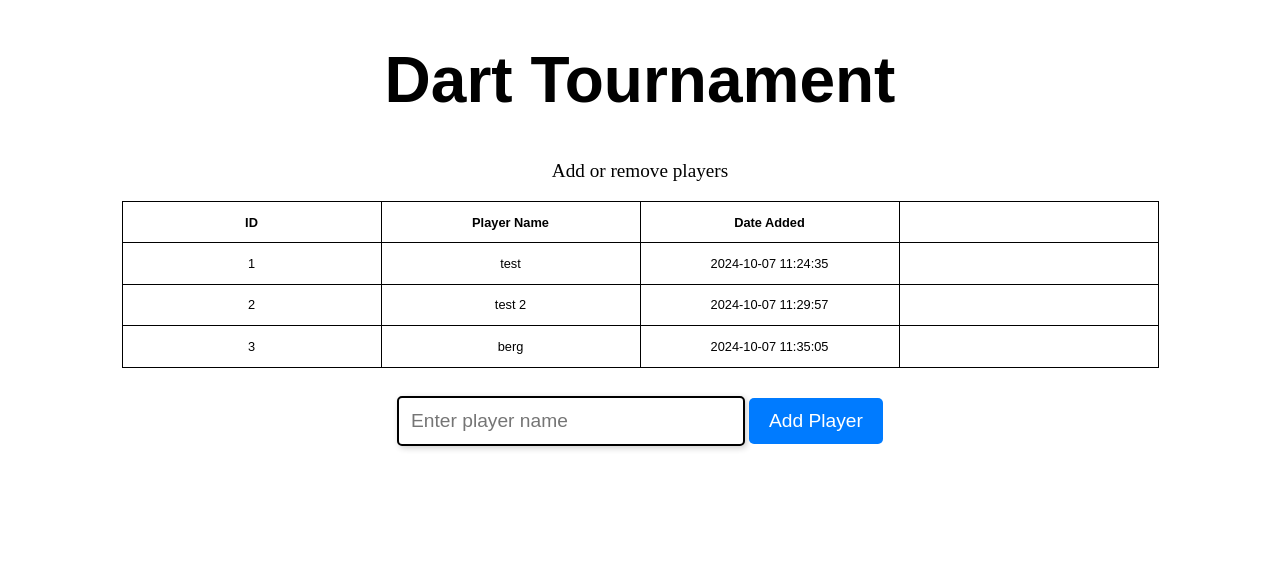
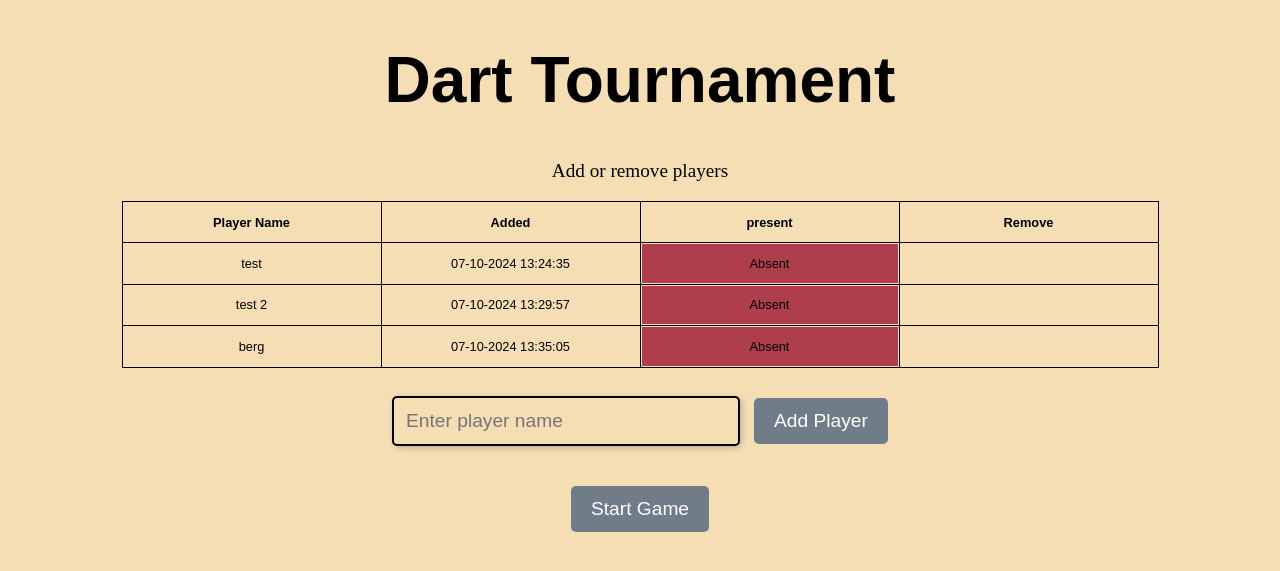
Before and after one commit to Fubiii11/Dart_tournament, a Flask app: page / in a window 1280 px wide. Shown: the top 571 px of the page. Run offline with Flask 3, Linux system fonts and the light colour scheme.

Commit message:
button to set player on present

```diff
--- a/app.py
+++ b/app.py
@@ -1,6 +1,7 @@
 from flask import Flask, render_template, request, redirect, url_for
 from flask_sqlalchemy import SQLAlchemy
 from datetime import datetime
+import pytz
 
 app = Flask(__name__)
 app.config["SQLALCHEMY_DATABASE_URI"] = "sqlite:///test.db"
@@ -10,13 +11,19 @@ class Dart(db.Model):
     id = db.Column(db.Integer, primary_key=True)
     player = db.Column(db.String(200), nullable=False)
     date_created = db.Column(db.DateTime, default=datetime.utcnow)
+    present = db.Column(db.Boolean,default=False)
 
     def __repr__(self):
         return "<Player %r>" % self.player
 
+# Function to convert UTC to Zurich time
+def convert_utc_to_zurich(utc_dt):
+    zurich_tz = pytz.timezone('Europe/Zurich')  # Define the Zurich timezone
+    return utc_dt.replace(tzinfo=pytz.utc).astimezone(zurich_tz)  # Convert to Zurich timezone
+
 # This was to initially create the database
 #with app.app_context():
-#    db.create_all()
+    #db.create_all()
 
 # Home page route
 @app.route('/', methods=['GET', 'POST'])
@@ -35,6 +42,8 @@ def index():
 
     else:
         players = Dart.query.order_by(Dart.date_created).all()
+        for player in players:
+            player.date_created = convert_utc_to_zurich(player.date_created)
         return render_template("index.html", players=players)
 
 @app.route("/delete/<int:id>", methods=["POST"])
@@ -48,5 +57,20 @@ def delete_player(id):
     except:
         return "There was a problem deleting this player"
 
+@app.route("/toggle_presence/<int:id>", methods=["POST"])
+def toggle_presence(id):
+    player = Dart.query.get_or_404(id)
+    try:
+        player.present = not player.present
+        db.session.commit()
+        return redirect("/")
+    except:
+        return "We could not set this player to ready"
+
+
+@app.route("/start_game", methods=["GET"])
+def start_game():
+    return render_template("start_game.html")
+
 if __name__ == '__main__':
     app.run(debug=True)
--- a/static/css/styles.css
+++ b/static/css/styles.css
@@ -1,3 +1,6 @@
+*{
+    background-color: rgb(245, 222, 179);
+}
 .title {
     margin-inline: auto;
     max-width: fit-content;
@@ -37,14 +40,14 @@ th, td {
 
 /* General button styling */
 .remove_btn {
-    background-color: red;
+    background-color: #AF3E4D;
     color: white;
     border: none;
     padding: 8px 12px;
     cursor: pointer;
     border-radius: 4px;
     transition: background-color 0.3s ease;
-    font-size: 0.6vw;
+    font-size: 0.8vw;
 }
 
 /* Show remove button only on hover */
@@ -84,13 +87,37 @@ th, td {
 /* Change the input field focus outline and shadow */
 .input_field input[type="text"]:focus {
     outline: none;
-    box-shadow: 0px 0px 10px rgba(0, 123, 255, 0.7);
-    border-color: #007bff;
+    box-shadow: 0px 0px 10px #1E3F20;
+    border-color: #1E3F20;
 }
 
-/* Style the submit button */
+/* Style the add player button */
 .input_field input[type="submit"] {
-    background-color: #007bff;
+    background-color: #717C89;
+    color: white;
+    padding: 12px 20px;
+    font-size: 1.5vw;
+    border: none;
+    border-radius: 5px;
+    cursor: pointer;
+    margin-top: 10px;
+    transition: background-color 0.3s ease, transform 0.3s ease;
+    margin-left: 10px;
+}
+
+/* Hover effect for the add player button */
+.input_field input[type="submit"]:hover {
+    background-color: #AF3E4D;
+    transform: scale(1.05);
+}
+
+.start_game{
+    margin-inline: auto;
+    text-align: center;
+    margin-top: 30px;
+}
+.start_game input[type="submit"] {
+    background-color:#717C89;
     color: white;
     padding: 12px 20px;
     font-size: 1.5vw;
@@ -101,8 +128,16 @@ th, td {
     transition: background-color 0.3s ease, transform 0.3s ease;
 }
 
-/* Hover effect for the submit button */
-.input_field input[type="submit"]:hover {
-    background-color: #0056b3;
+.start_game input[type="submit"]:hover {
+    background-color: #AF3E4D;
     transform: scale(1.05);
 }
+
+.present_status{
+    border: none;
+    width: 100%;
+    height: 100%;
+    cursor: pointer;
+    text-align: center;
+    font-size: 1vw;"
+}
--- a/templates/index.html
+++ b/templates/index.html
@@ -15,18 +15,27 @@
          <table class="player_table">
             <thead>
                 <tr>
-                    <th>ID</th>
                     <th>Player Name</th>
-                    <th>Date Added</th>
+                    <th>Added</th>
+                    <th>present</th>
+                    <th>Remove</th>
                 </tr>
             </thead>
             <tbody>
                 <!-- Loop through all players in the database and diplay them-->
                  {% for player in players %}
                  <tr class="player_row">
-                    <td>{{ player.id }}</td>
                     <td>{{ player.player }}</td>
-                    <td>{{ player.date_created.strftime('%Y-%m-%d %H:%M:%S') }}</td>
+                    <td>{{ player.date_created.strftime('%d-%m-%Y %H:%M:%S') }}</td>
+                    <td>
+                        <form action="/toggle_presence/{{ player.id }}" method="POST" style="display: inline;">
+                            <input type="submit" class="present_status"
+                                    style="background-color: {{ 'green' if player.present else '#AF3E4D' }};"
+                                    value="{{ 'Present' if player.present else 'Absent' }}">
+
+                            </input>
+                        </form>
+                    </td>
                     <td>
                         <form action="/delete/{{player.id}}" method="POST" style="display: inline;">
                             <button type="submit" class="remove_btn">Remove</button>
@@ -36,7 +45,6 @@
                  {% endfor %}
             </tbody>
          </table>
-
     </div>
 
     <!-- Add player form -->
@@ -44,7 +52,10 @@
         <input type="text" name="player" id="player" placeholder="Enter player name" required>
         <input type="submit" value="Add Player">
     </form>
-
+    <!-- Start game -->
+    <form action="{{ url_for('start_game') }}" method="GET" class="start_game">
+        <input type="submit" value="Start Game">
+    </form>
 
 </body>
 </html>
```
Also changed, not shown: templates/start_game.html (added, +17 -0 lines), instance/test.db.
